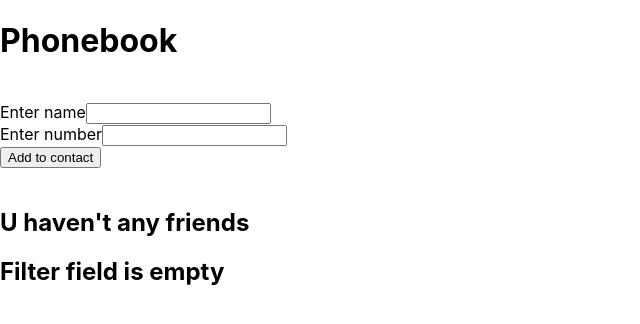
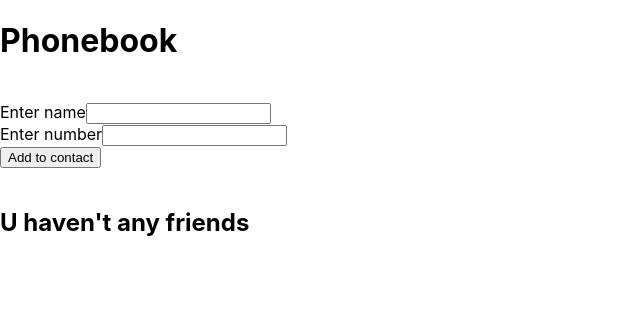
Before and after one commit to Vladyslav-Bekesh/goit-react-hw-06-phonebook, a React (Create React App) app: page / in a window 1280 px wide. Shown: the top 324 px of the page, without its empty margins (0-640 px from the left). Built offline with nearby package versions, Linux system fonts and the light colour scheme.

Commit message:
Update Contacts.jsx

```diff
--- a/src/components/Contacts.jsx
+++ b/src/components/Contacts.jsx
@@ -32,10 +32,6 @@ function Contacts() {
       {filter !== '' && makeFilteredContacts().length === 0 && (
         <Title title="No matches" />
       )}
-
-      {filter === ''&&(
-        <Title title="Filter field is empty" />
-      )}
     </>
   );
 }
```
